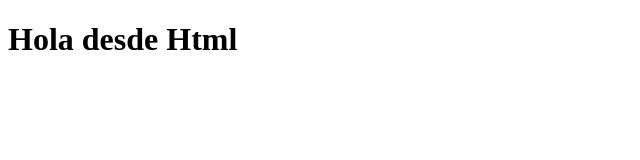
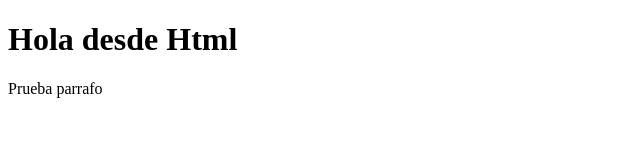
Before and after one commit to garaPM/le.htmlcss.book, a plain HTML site: page index.html in a window 1280 px wide. Shown: the whole page, without its empty margins (0-640 px from the left). Drawn offline with Linux system fonts and the light colour scheme.

Commit message:
add index p

```diff
--- a/index.html
+++ b/index.html
@@ -8,5 +8,6 @@
 </head>
 <body>
 	<h1>Hola desde Html</h1>
+	<p>Prueba parrafo</p>
 </body>
 </html>
```
